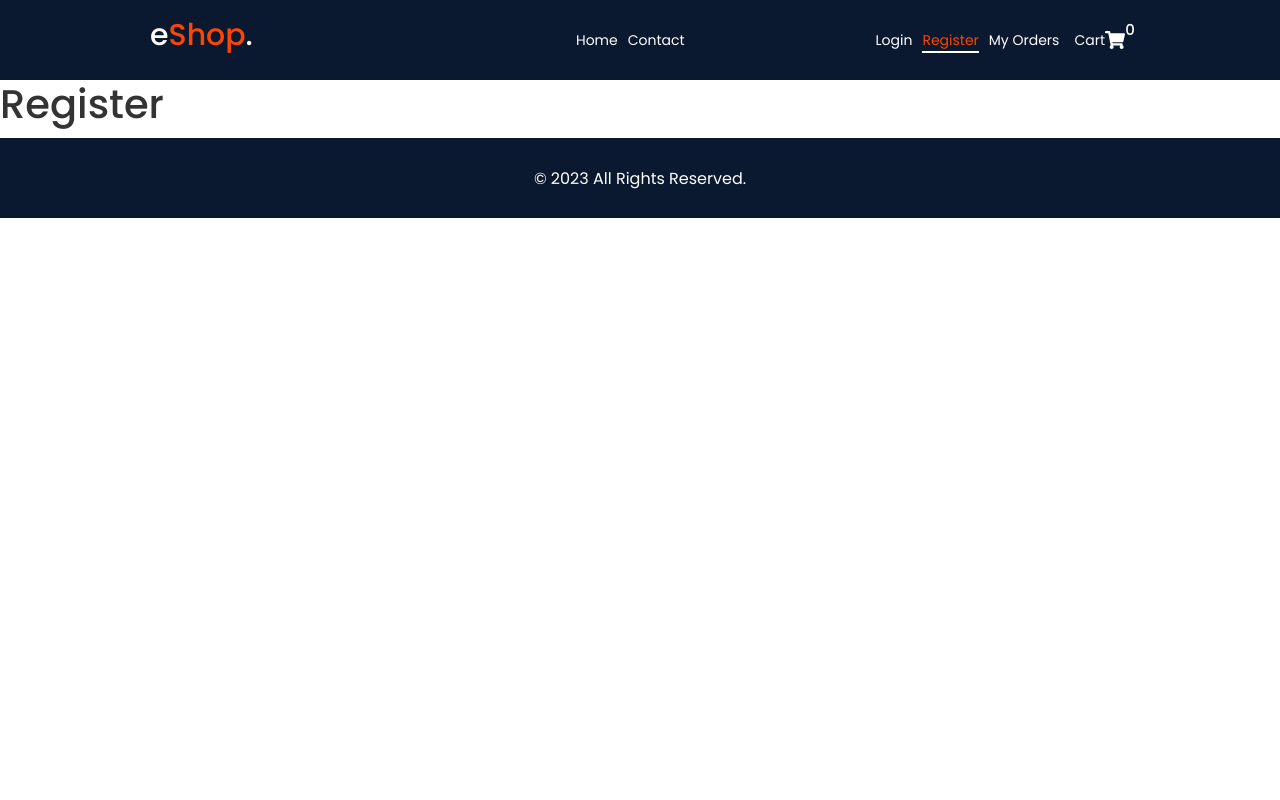
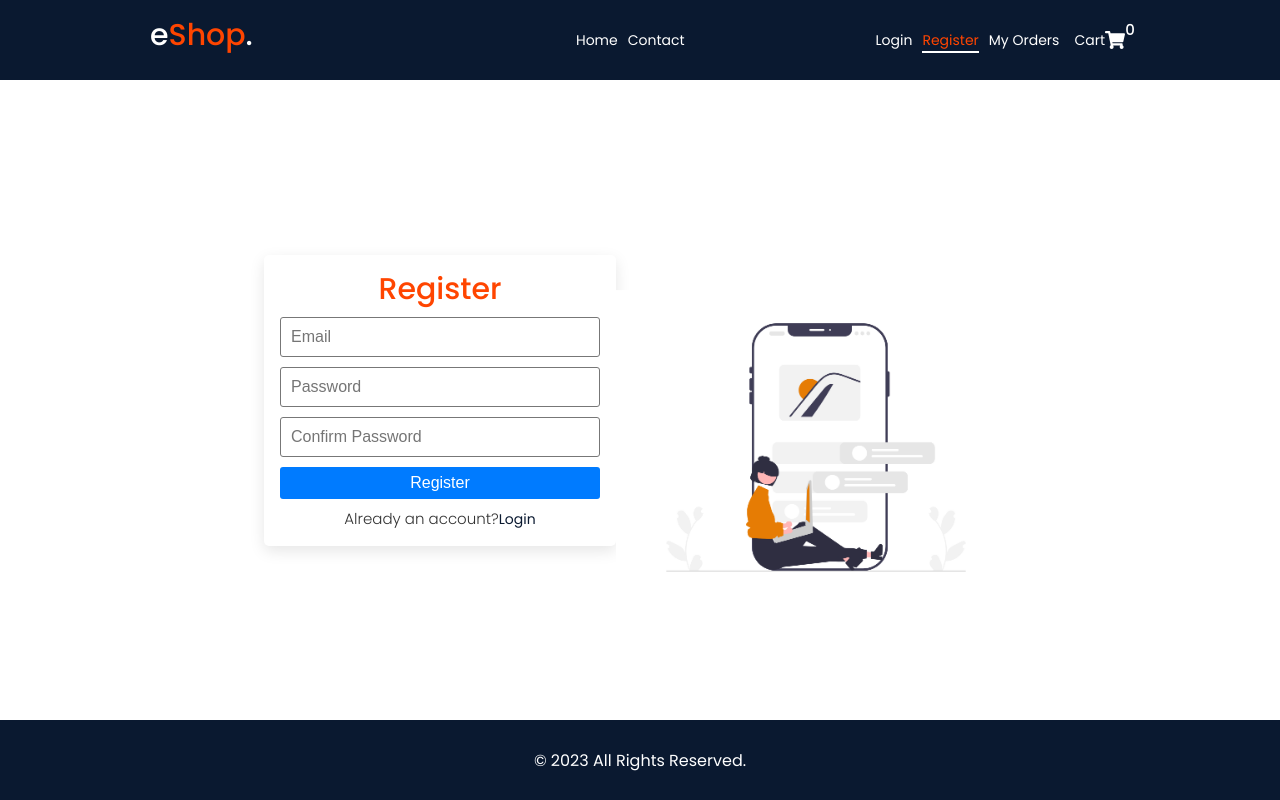
Before and after one commit to sakhawat777/eshop, a React (Create React App) app: page /register in a window 1280 px wide. Built offline with nearby package versions, Linux system fonts and the light colour scheme.

Commit message:
Register Page Design Done

```diff
--- a/src/pages/auth/Login.js
+++ b/src/pages/auth/Login.js
@@ -9,7 +9,7 @@
   return (
     <section className={`container ${styles.auth}`}>
       <div className={styles.img}>
-        <img src={loginImg} alt="login" width="400" />
+        <img src={loginImg} alt="Login" width="400" />
       </div>
       <Card>
       <div className={styles.form}>
--- a/src/pages/auth/Register.js
+++ b/src/pages/auth/Register.js
@@ -1,10 +1,34 @@
 import React from 'react'
+import styles from './auth.module.scss'
+import registerImg from '../../assets/register.png'
+import { Link } from 'react-router-dom';
+import Card from './../../components/card/Card';
 
 const Register = () => {
   return (
-    <div>
-      <h1>Register</h1>
+    <section className={`container ${styles.auth}`}>
+    <Card>
+    <div className={styles.form}>
+          <h2>Register</h2>
+
+          <form>
+              <input type="text" placeholder='Email' required/>
+              <input type="password" placeholder='Password' required/>
+              <input type="password" placeholder='Confirm Password' required/>
+              <button className="--btn --btn-primary --btn-block">Register</button>
+
+          </form>
+
+          <span className={styles.register}>
+              <p>Already an account?</p>
+              <Link to="/login">Login</Link>
+          </span>
     </div>
+    </Card>
+    <div className={styles.img}>
+      <img src={registerImg} alt="Register" width="400" />
+    </div>
+  </section>
   )
 }
 
```
